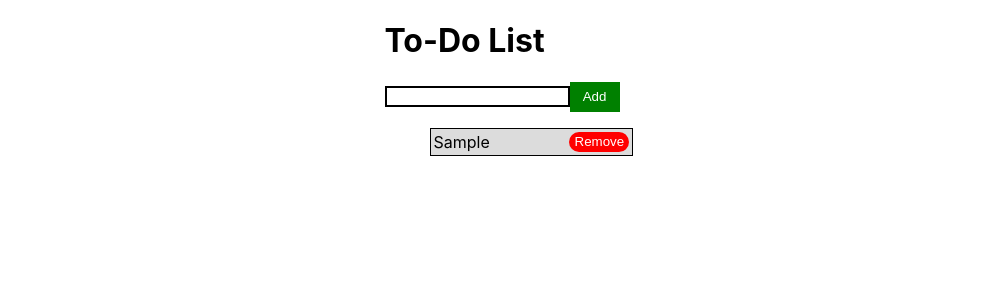
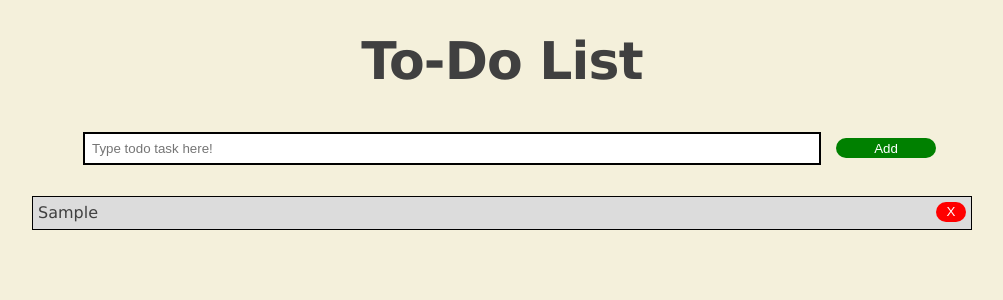
Before and after one commit to dlzinck/To-Do-List, a React (Create React App) app: page / in a window 1280 px wide. Both pictures are taken after typing "Sample" into the empty fields and a click on the button "Add". Shown: the top 300 px of the page, without its empty margins (138-1141 px from the left). Built offline with nearby package versions, Linux system fonts and the light colour scheme.

Commit message:
Massive styling overhaul, site looks much better!

```diff
--- a/src/App.css
+++ b/src/App.css
@@ -1,38 +1,46 @@
-.App {
-  text-align: center;
+html, body, div, span,
+h1, p, ul, li {
+  padding: 0;
+  border: 0;
+  font: inherit;
+  vertical-align: baseline;
 }
 
-.App-logo {
-  height: 40vmin;
-  pointer-events: none;
+body {
+  background: #f4f0db;
+  font-size: 16px;
+  line-height: 22px;
+  color: #404040;
+  font-family: 'Lucida Grande', Verdana, sans-serif;
 }
 
-@media (prefers-reduced-motion: no-preference) {
-  .App-logo {
-    animation: App-logo-spin infinite 20s linear;
-  }
+.app-container {
+  width: 75%;
 }
 
-.App-header {
-  background-color: #282c34;
-  min-height: 100vh;
-  display: flex;
-  flex-direction: column;
-  align-items: center;
-  justify-content: center;
-  font-size: calc(10px + 2vmin);
-  color: white;
+.input-container {
+  text-align: center;
+  width: 100%;
 }
 
-.App-link {
-  color: #61dafb;
+.app-title {
+  font-size: 52px;
+  line-height: 52px;
+  margin-bottom: 30px;
+  font-weight: bold;
+  text-align: center;
+  letter-spacing: -0.8px;
 }
 
-@keyframes App-logo-spin {
-  from {
-    transform: rotate(0deg);
-  }
-  to {
-    transform: rotate(360deg);
-  }
+.btn {
+  color: white;
+  height: 20px;
+  border-radius: 30px;
+  cursor: pointer;
+  border: none;
+  display: inline-block;
 }
+
+.btn:hover {
+  opacity: 50%;
+}
--- a/src/App.js
+++ b/src/App.js
@@ -9,40 +9,30 @@ const Container = styled.div`
 `;
 
 const Button = styled.button`
-  display: inline-block;
-  flex: 1;
-  border: none;
   background-color: green;
-  color: white;
-  height: 30px;
-  width: 50px;
-  boarder-radius: 2px;
-  cursor: pointer;
+  width: 100px;
 `;
 
 const ButtonDelete = styled.button`
-  display: inline-block;
   float: right;
-  border: none;
   background-color: red;
-  color: white;
-  height: 20px;
-  width: 60px;
-  border-radius: 30px;
-  cursor: pointer;
+  width: 30px;
 `
 
 const Text = styled.input`
+  width: 75%;
+  margin: 15px;
+  padding: 7px;
   border: 2px solid #000;
 `;
 
 const List = styled.li`
-  min-width: 100%;
-  margin: 5px;
-  padding: 3px;
+  margin: 10px;
+  padding: 5px;
   listStyle: 'none';
   background-color: gainsboro;
   border: 0.5px solid #000;
+  word-wrap: break-word;
 `
 
 function App() {
@@ -85,10 +75,12 @@ function App() {
 
   return (
     <Container>
-      <div>
-        <h1>To-Do List</h1>
-        <Text value={input} onInput={(e) => setInput(e.target.value)} />
-        <Button onClick={() => handleClickAdd()}>Add</Button>
+      <div className='app-container'>
+        <h1 className='app-title'>To-Do List</h1>
+        <div className='input-container'>
+          <Text value={input} onInput={(e) => setInput(e.target.value)} placeholder="Type todo task here!"/>
+          <Button className='btn' onClick={() => handleClickAdd()}>Add</Button>
+        </div>
         <div>
            <ul>
             {todoList.map((todo) => {
@@ -99,7 +91,7 @@ function App() {
                   style={{
                     listStyle: 'none',
                   }}>
-                  {todo.task} <ButtonDelete onClick={() => handleClickDelete(todo.id)}>Remove</ButtonDelete>
+                  {todo.task} <ButtonDelete className='btn' onClick={() => handleClickDelete(todo.id)}>X</ButtonDelete>
                 </List>
               );
             })}
```
